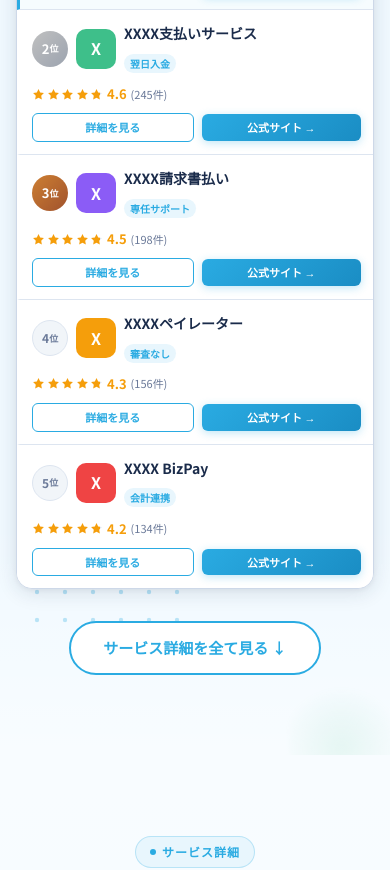
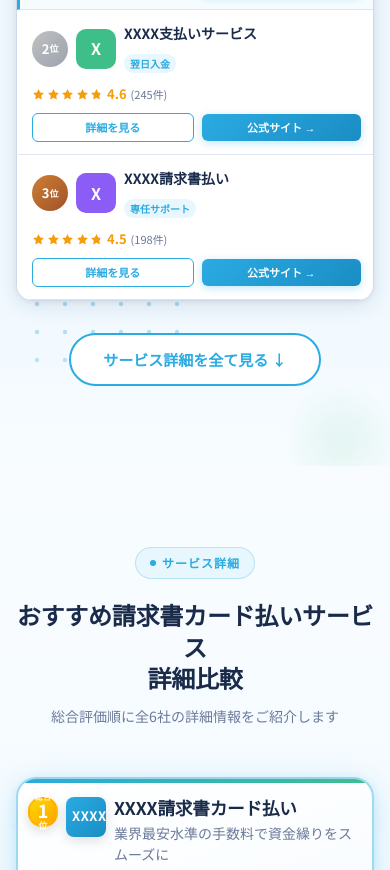
Before and after one commit to uta-a/invoice-card-payment-navi, a Next.js app: page / in a window 390 px wide. Shown: the part 2016-2886 px from the top of the page. Built offline with nearby package versions, Linux system fonts and the light colour scheme.

Commit message:
style: スマホ版ランキングを3位までに制限
Co-Authored-By: Claude Opus 4.6 <noreply@anthropic.com>

```diff
--- a/app/globals.css
+++ b/app/globals.css
@@ -348,6 +348,9 @@ a:hover {
     text-align: center !important;
     justify-content: center !important;
   }
+  .ranking-row:nth-child(n+4) {
+    display: none !important;
+  }
 
   /* Footer — single column */
   .footer-grid {
```
